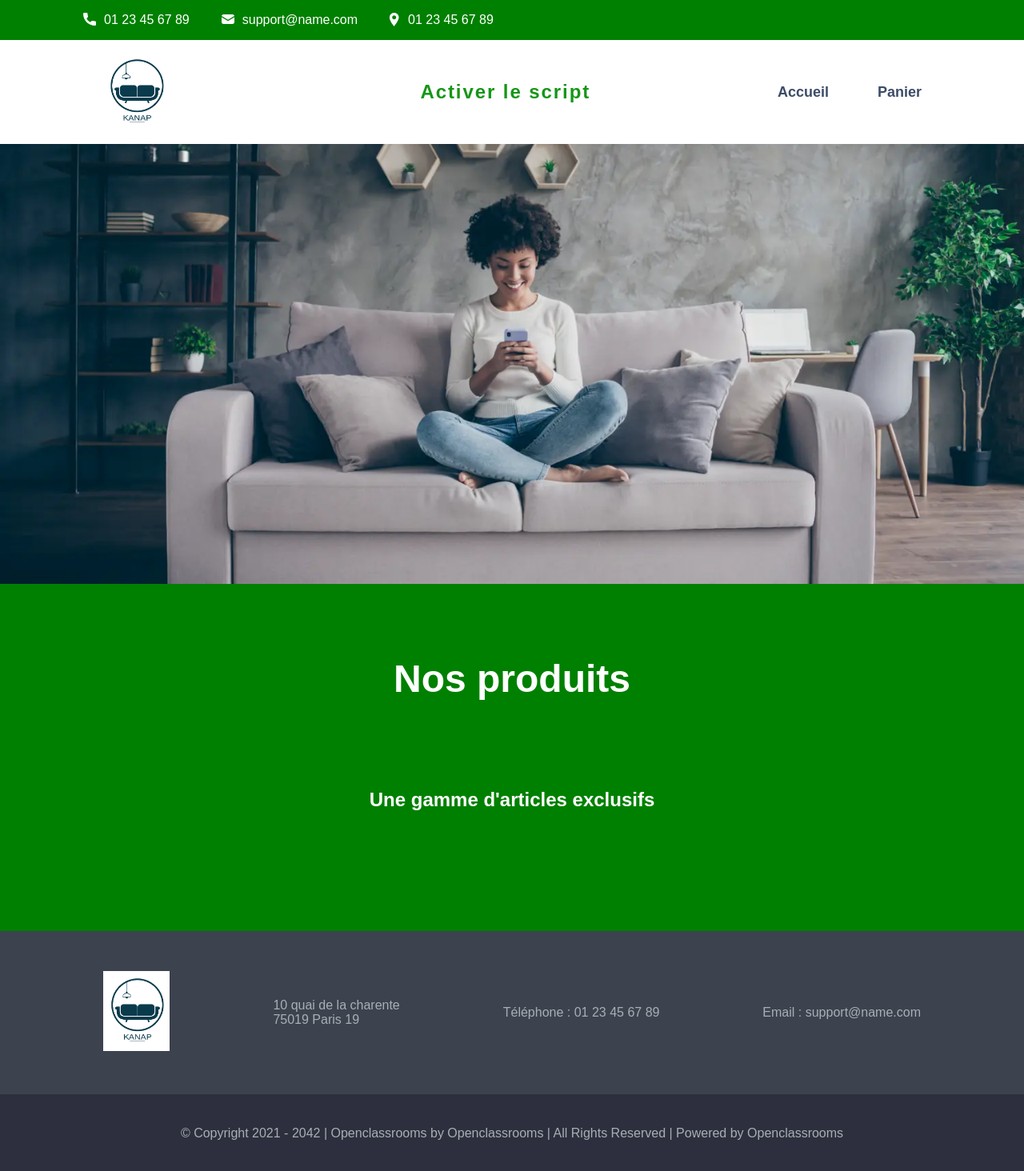
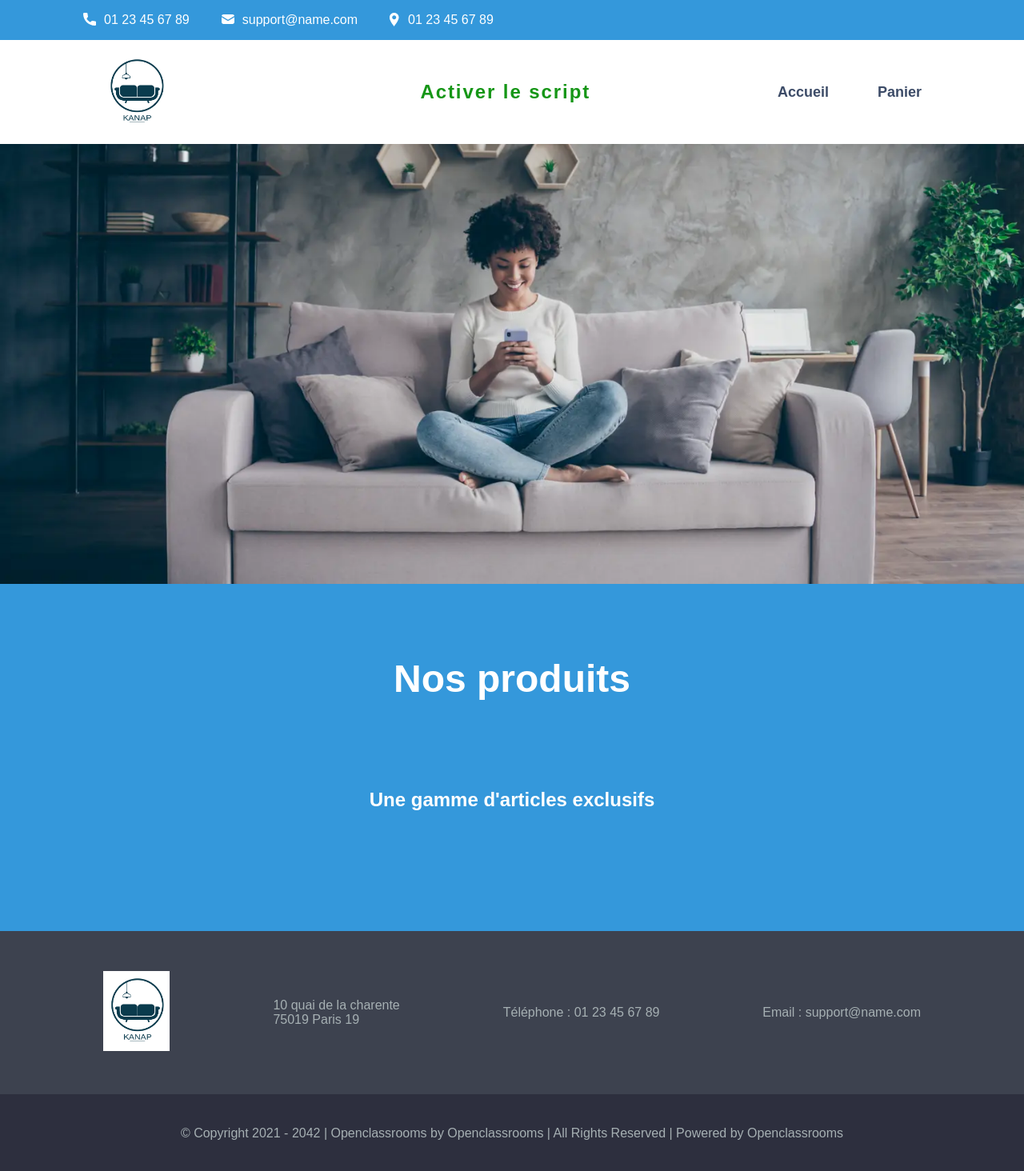
Before and after one commit to julienjamet/nexus, a React (Create React App) app in the folder frontend/: page /kanap in a window 1280 px wide. Shown: the whole page at 80% size. Built offline with nearby package versions, Linux system fonts and the light colour scheme.

Commit message:
test ci/cd

```diff
--- a/frontend/src/styles/index.css
+++ b/frontend/src/styles/index.css
@@ -47,7 +47,7 @@ h1 {
 
 .header {
   justify-content: flex-start;
-  background-color: green;
+  background-color: #3498db;
   padding-left: 5%;
 }
 .header ul {
@@ -111,7 +111,7 @@ h1 {
   cursor: pointer;
 }
 .menu ul li:hover {
-  color: green;
+  color: #3498db;
   letter-spacing: 1px;
 }
 
@@ -178,7 +178,7 @@ h1 {
 }
 
 main {
-  background-color: green;
+  background-color: #3498db;
   margin-top: -5px;
 }
 main.home {
```
